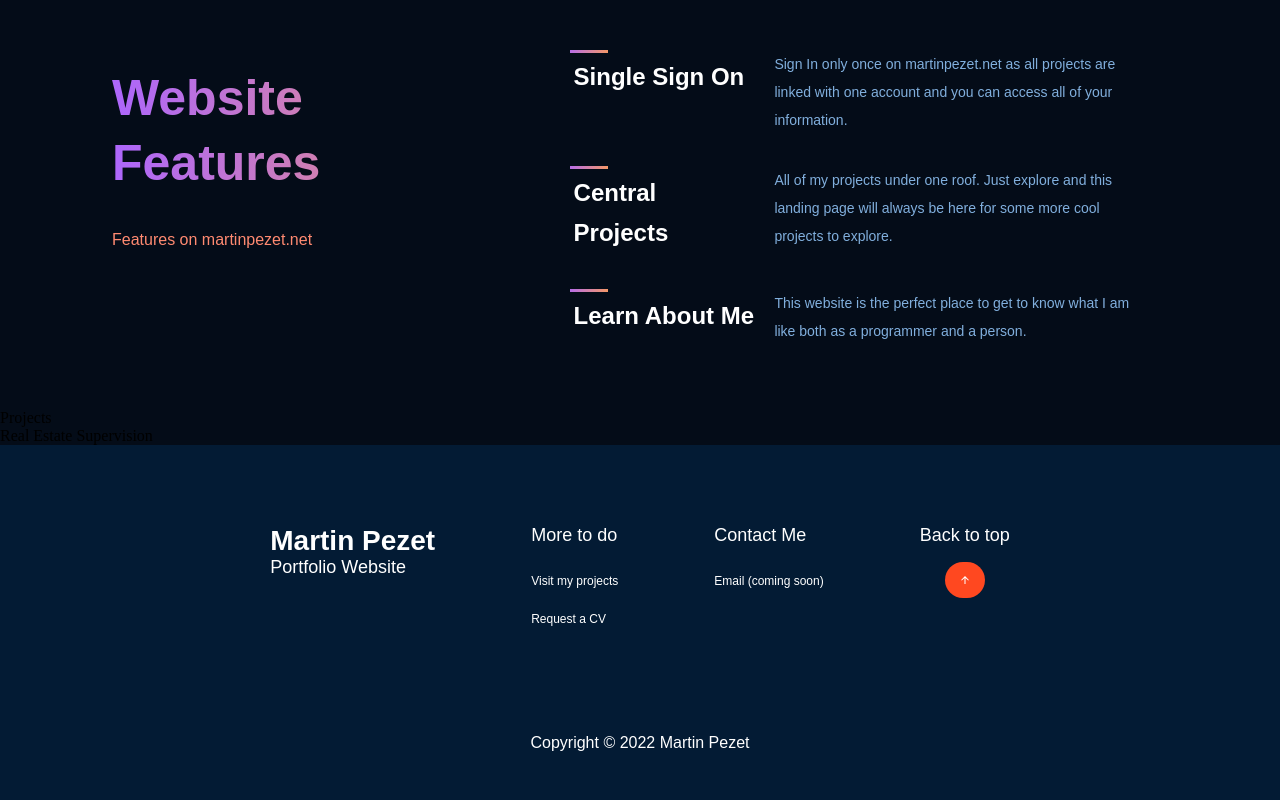
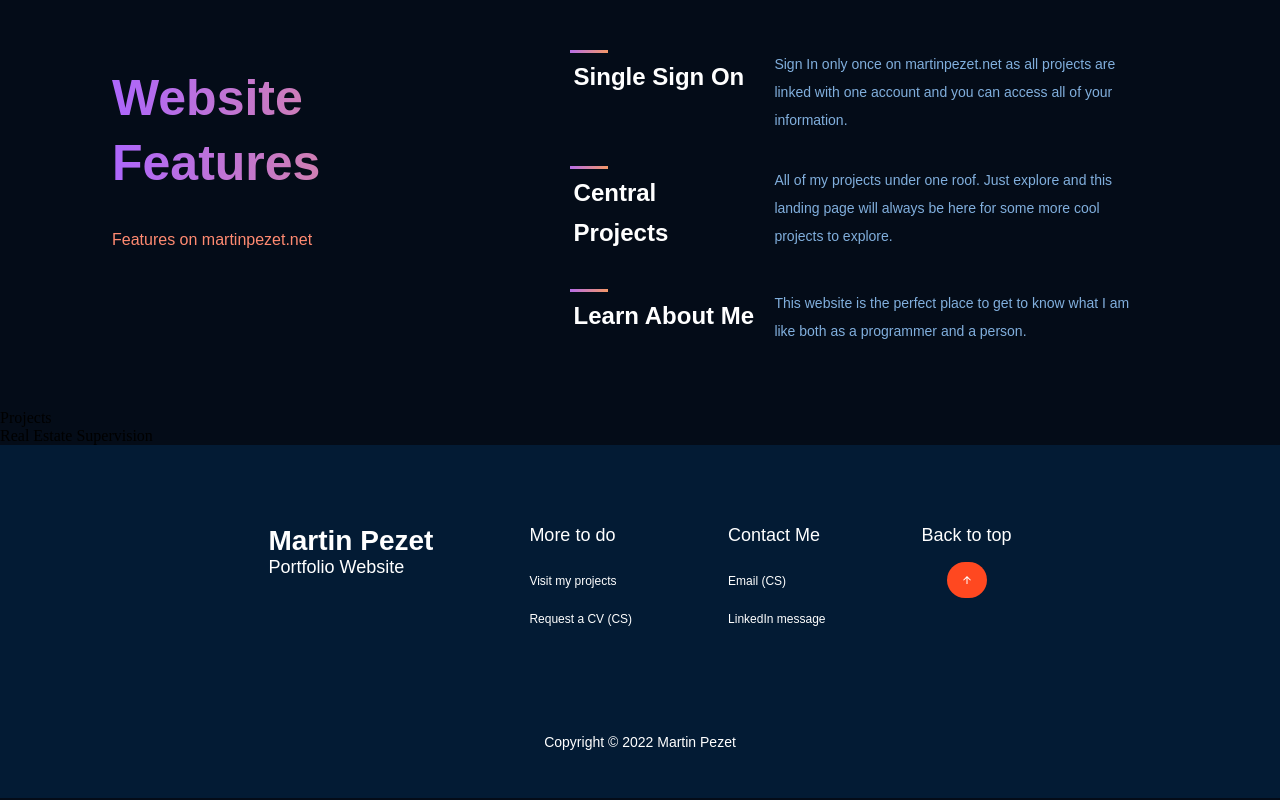
Before and after one commit to MartinPezet/portfolio-website, a React (Create React App) app in the folder client/: page / in a window 1280 px wide. Shown: the part 1890-2690 px from the top of the page. Built offline with nearby package versions, Linux system fonts and the light colour scheme.

Commit message:
Changed footer styles and content

```diff
--- a/client/src/containers/footer/Footer.js
+++ b/client/src/containers/footer/Footer.js
@@ -15,13 +15,14 @@ const Footer = () => {
           <div className="footerContentMore">
             <h2>More to do</h2>
             <a href='#projects'>Visit my projects</a>
-            <a href='#downloadCV'>Request a CV</a>
+            <a href='#downloadCV'>Request a CV (CS)</a>
           </div>
         </div>
         <div className="footerContentContainer2">
           <div className="footerContentContact">
             <h2>Contact Me</h2>
-            <a href='#email-me'>Email (coming soon)</a>
+            <a href='#email-me'>Email (CS)</a>
+            <a href='https://www.linkedin.com/in/martin-pezet-36306a181/'>LinkedIn message</a>
           </div>
           <div className="footerContentBackToTop">
             <h2>Back to top</h2>
--- a/client/src/containers/footer/footer.css
+++ b/client/src/containers/footer/footer.css
@@ -72,6 +72,7 @@
     padding: 3rem;
     color: #fff;
     font-family: var(--fontFamily);
+    font-size: 14px;
 }
 
 @media screen and (max-width: 860px) {
```
